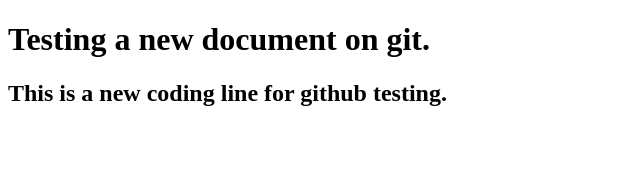
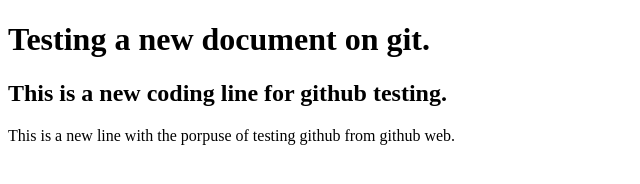
Before and after one commit to lelizaldeg/mi-repositorio, a plain HTML site: page index.html in a window 1280 px wide. Shown: the whole page, without its empty margins (0-640 px from the left). Drawn offline with Linux system fonts and the light colour scheme.

Commit message:
Update index.html

```diff
--- a/index.html
+++ b/index.html
@@ -7,5 +7,6 @@
 <body>
 	<h1>Testing a new document on git.</h1>
 	<h2>This is a new coding line for github testing.</h2>
+	<p>This is a new line with the porpuse of testing github from github web.</p>
 </body>
 </html>
```
